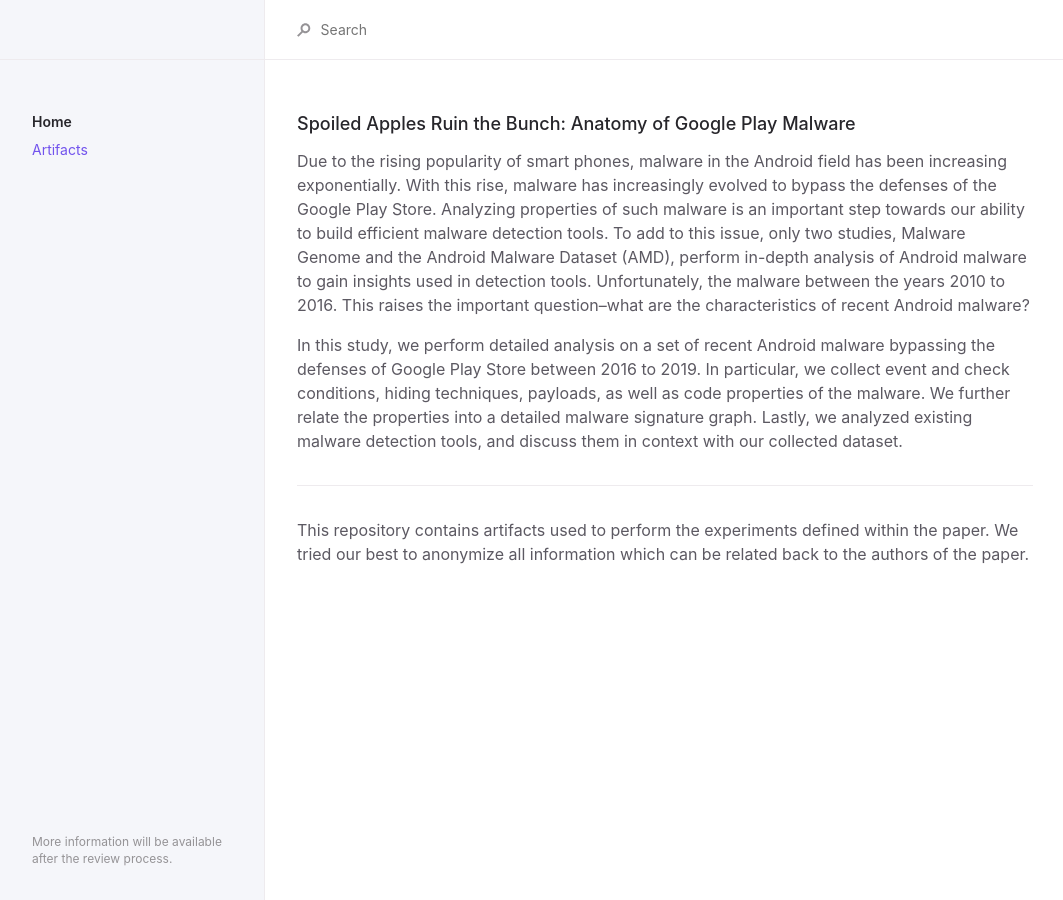
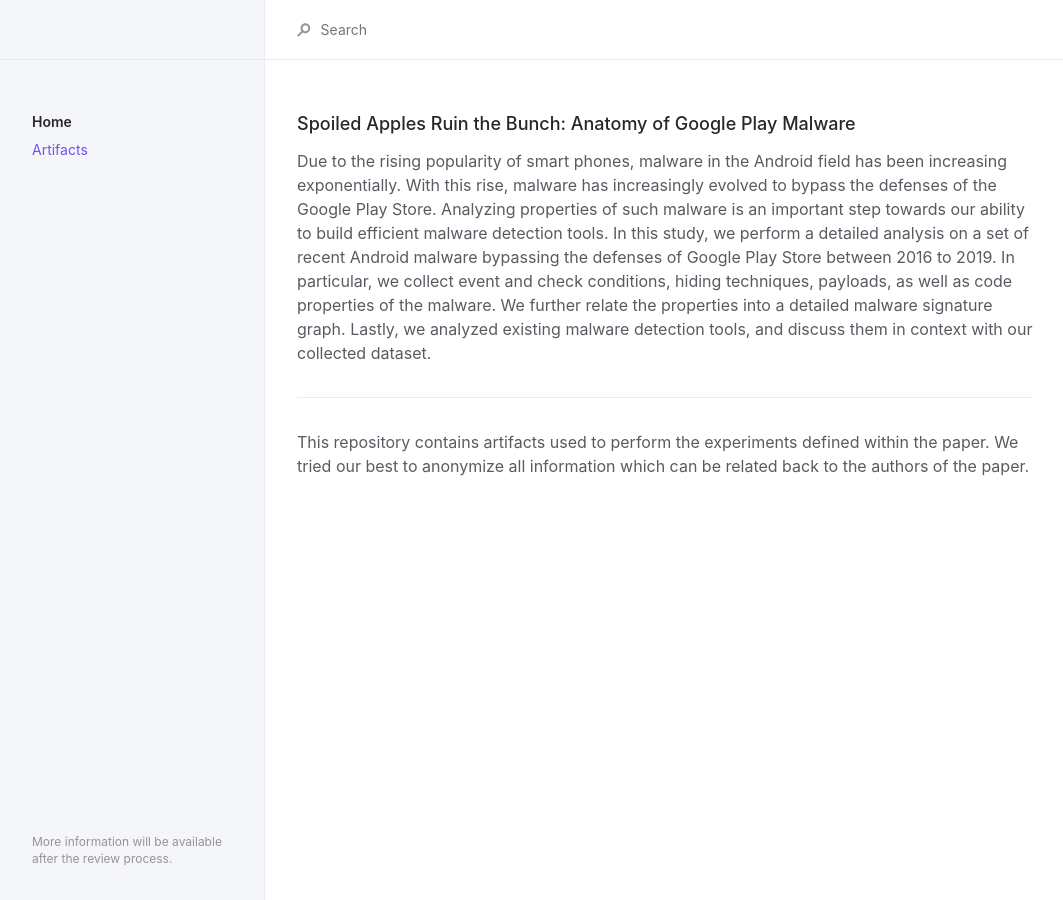
Before and after one commit to hello-from-anon-researcher/hello-from-anon-researcher.github.io, a Jekyll site: the page built from index.md, in a window 1280 px wide. Shown: the whole page, without its empty margins (107-1170 px from the left). Built offline with Jekyll 4.4.1, drawn with Linux system fonts in a browser that asks for light colours.

Commit message:
update website

```diff
--- a/index.md
+++ b/index.md
@@ -8,9 +8,7 @@ permalink: /
 
 ### Spoiled Apples Ruin the Bunch: Anatomy of Google Play Malware
 
-Due to the rising popularity of smart phones, malware in the Android field has been increasing exponentially. With this rise, malware has increasingly evolved to bypass the defenses of the Google Play Store. Analyzing properties of such malware is an important step towards our ability to build efficient malware detection tools. To add to this issue, only two studies, Malware Genome and the Android Malware Dataset (AMD), perform in-depth analysis of Android malware to gain insights used in detection tools. Unfortunately, the malware between the years 2010 to 2016. This raises the important question--what are the characteristics of recent Android malware?
-
-In this study, we perform detailed analysis on a set of recent Android malware bypassing the defenses of Google Play Store between 2016 to 2019. In particular, we collect event and check conditions, hiding techniques, payloads, as well as code properties of the malware. We further relate the properties into a detailed malware signature graph. Lastly, we analyzed existing malware detection tools, and discuss them in context with our collected dataset.
+Due to the rising popularity of smart phones, malware in the Android field has been increasing exponentially. With this rise, malware has increasingly evolved to bypass the defenses of the Google Play Store. Analyzing properties of such malware is an important step towards our ability to build efficient malware detection tools. In this study, we perform a detailed analysis on a set of recent Android malware bypassing the defenses of Google Play Store between 2016 to 2019. In particular, we collect event and check conditions, hiding techniques, payloads, as well as code properties of the malware. We further relate the properties into a detailed malware signature graph. Lastly, we analyzed existing malware detection tools, and discuss them in context with our collected dataset.
 
 ---
 
```
